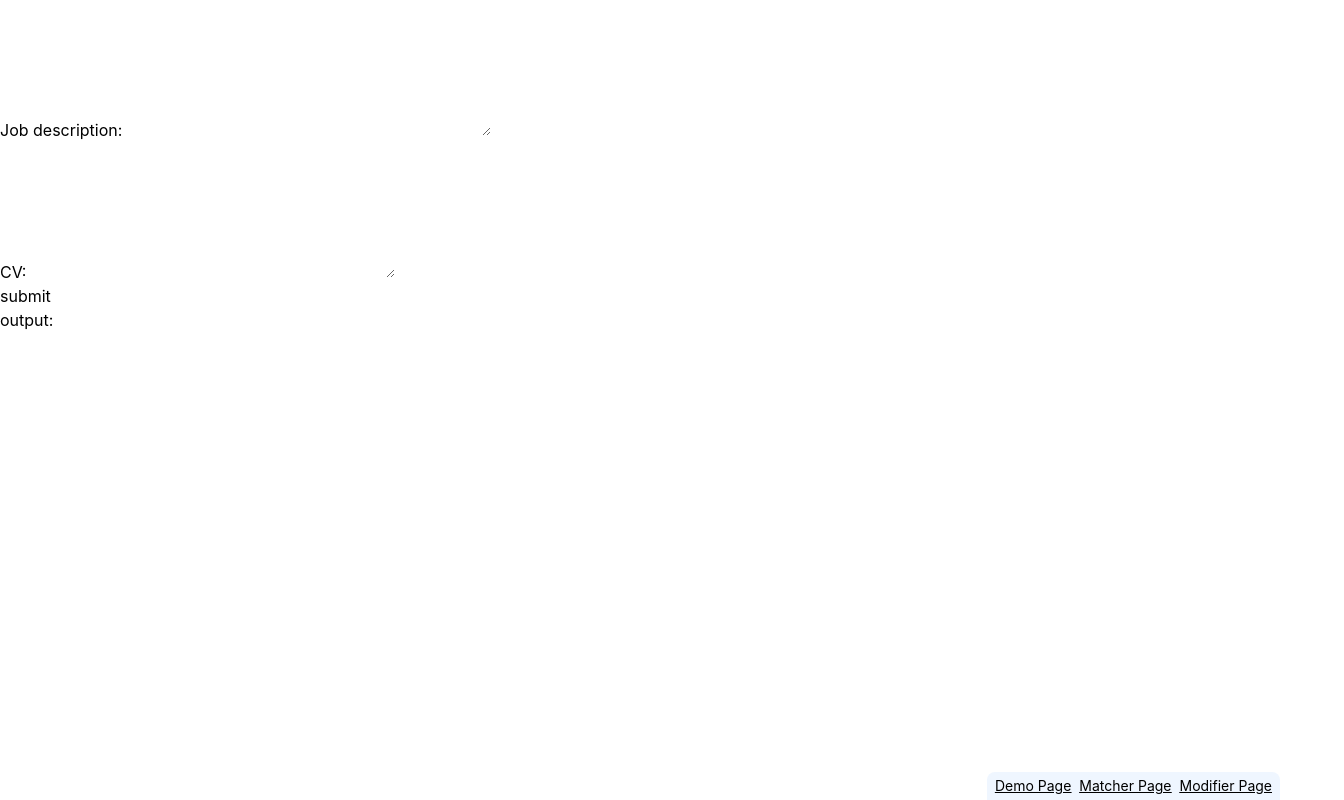
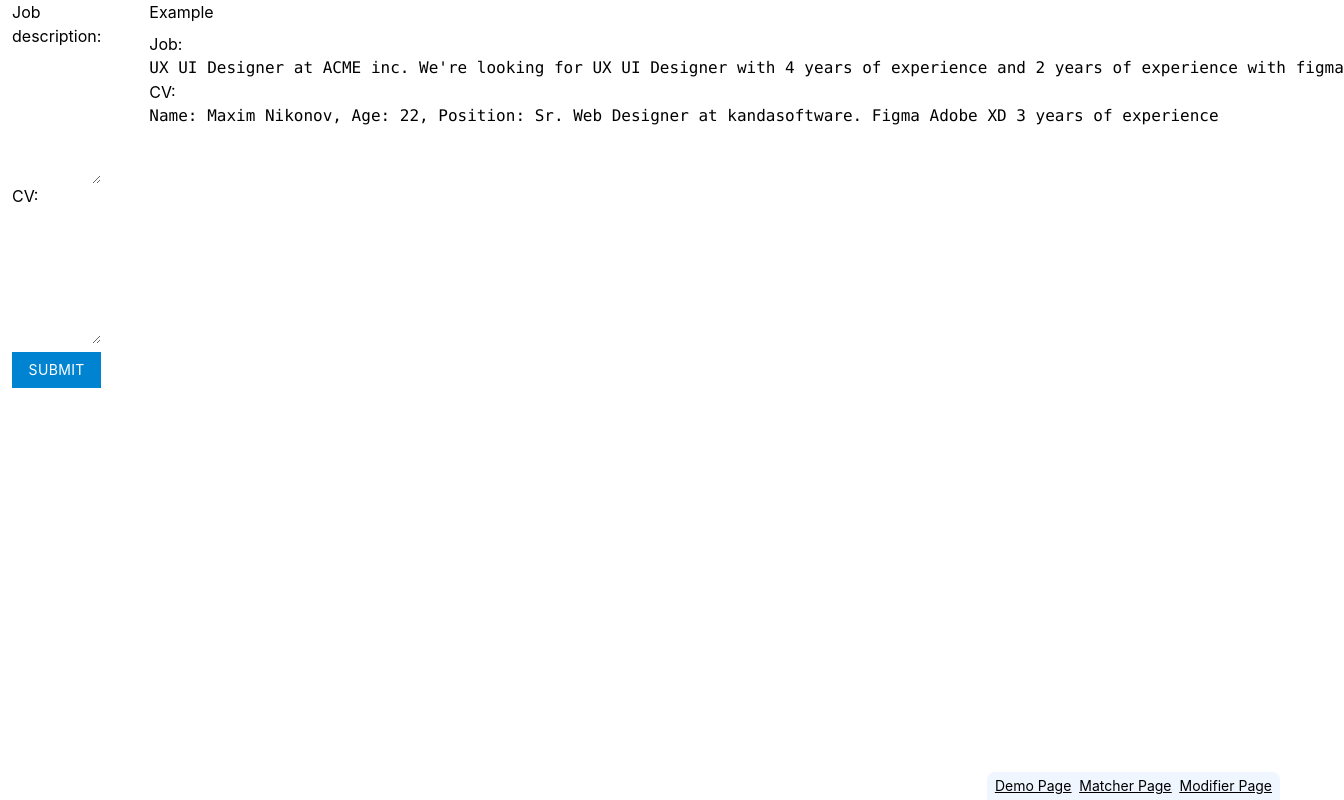
Before and after one commit to mnik01/gtop-ai-demo, a Vue app: page /match in a window 1280 px wide. Shown: the whole page, 1344 px wide, since content can reach past the window. Built offline with nearby package versions, Linux system fonts and the light colour scheme.

Commit message:
feat: demo

```diff
--- a/src/pages/DemoPage.vue
+++ b/src/pages/DemoPage.vue
@@ -30,15 +30,15 @@ const hasListOfRelatedCVs = ref(true);
         </button>
       </div>
     </div>
-    <div class="px-4 py-2 bg-pink-50">
+    <div class="px-4 py-2 border-l">
       <span>List of related CVs:</span>
       <p v-if="!hasListOfRelatedCVs" class="text-sm text-neutral-600">Submit job description to see list of related CVs or <button class="cursor-pointer underline">see all CVs</button></p>
       <ul v-else class="mt-4">
         <li>
-          CV1
+          Name: Maxim Nikonov, Age: 22, Position: Sr. Web Designer at kandasoftware. Figma Adobe XD 3 years of experience
         </li>
         <li>
-          CV2
+          Name: Maxim Nikonov, Age: 22, Position: Sr. Frontend developer at kandasoftware. React Typescript
         </li>
       </ul>
     </div>
--- a/src/pages/MatchPage.vue
+++ b/src/pages/MatchPage.vue
@@ -1,26 +1,113 @@
 <script setup lang="ts">
-import { ref } from 'vue'
+import { ref, computed } from 'vue'
 
 defineProps<{ msg: string }>()
 
-const count = ref(0)
+const outputPercentage = ref('');
+const outputDescription = ref('');
+
+const hasOutput = computed(() => outputPercentage.value !== '' && outputDescription.value !== '');
+
+const hasError = ref(false);
+const errorContent = ref('');
+
+const isLoading = ref(false);
+const inputJob = ref('');
+const inputCV = ref('');
+
+const onSubmit = async () => {
+  isLoading.value = true;
+  try {
+    const response = await fetch('https://gtop-ai.mnik01.workers.dev/', {
+      method: 'POST',
+      headers: {
+        'Content-Type': 'application/json',
+      },
+      body: JSON.stringify({
+        input_job: inputJob.value,
+        input_cv: inputCV.value,
+      }),
+    });
+    const data = await response.json();
+    outputPercentage.value = data?.percentage || 'No data';
+    outputDescription.value = data?.description || 'No data';
+  } catch (error) {
+    hasError.value = true;
+    errorContent.value = JSON.stringify(error);
+    console.error(error);
+  } finally {
+    isLoading.value = false;
+  }
+}
+
+
 </script>
 
 <template>
-  <form action="#">
+  <div class="flex gap-12">
+    <form @submit="onSubmit" class="max-w-md pl-3" action="#">
+    <div class="grid">
+      <label for="jobDescription">Job description:</label>
+      <textarea
+        required
+        class="bg-white p-2"
+        id="jobDescription"
+        name="jobDescription"
+        rows="5"
+        v-model="inputJob"
+        cols="33"
+      />
+      <label for="cv">CV:</label>
+      <textarea
+        required
+        class="bg-white
+        p-2"
+        id="cv"
+        v-model="inputCV"
+        name="cv"
+        rows="5"
+        cols="33"
+      />
+    </div>
+    <button
+      class="text-white text-sm w-full py-2 mt-2 uppercase tracking-wide"
+      type="submit"
+      :class="isLoading ? 'cursor-not-allowed bg-sky-300' : 'cursor-pointer bg-sky-600'"
+    >
+      submit
+    </button>
+  </form>
+  <div>
+    <p class="pb-2">Example</p>
+    Job: <pre>UX UI Designer at ACME inc. We're looking for UX UI Designer with 4 years of experience and 2 years of experience with figma</pre>
+    CV: <pre>Name: Maxim Nikonov, Age: 22, Position: Sr. Web Designer at kandasoftware. Figma Adobe XD 3 years of experience</pre>
+  </div>
+  </div>
+  <div v-if="hasOutput" class="pl-3">
+    <span>output:</span>
     <div>
-      <label for="jobDescription">Job description:</label>
-      <textarea required class="bg-white p-2" id="jobDescription" name="jobDescription" rows="5" cols="33">
-      </textarea>
+      <span>
+        Matches for:
+      </span>
+      <p>
+        {{outputPercentage}}%
+      </p>
     </div>
     <div>
-      <label for="cv">CV:</label>
-      <textarea required class="bg-white p-2" id="cv" name="cv" rows="5" cols="33">
-      </textarea>
+      <span>
+        Description:
+      </span>
+      <p>
+        {{outputDescription}}
+      </p>
     </div>
-    <button type="submit">submit</button>
-  </form>
-  <span>output:</span>
+  </div>
+  <div v-if="hasError" class="pl-3">
+    <span>error:</span>
+    <span>
+      {{errorContent}}
+    </span>
+  </div>
 </template>
 
 <style scoped>
```
